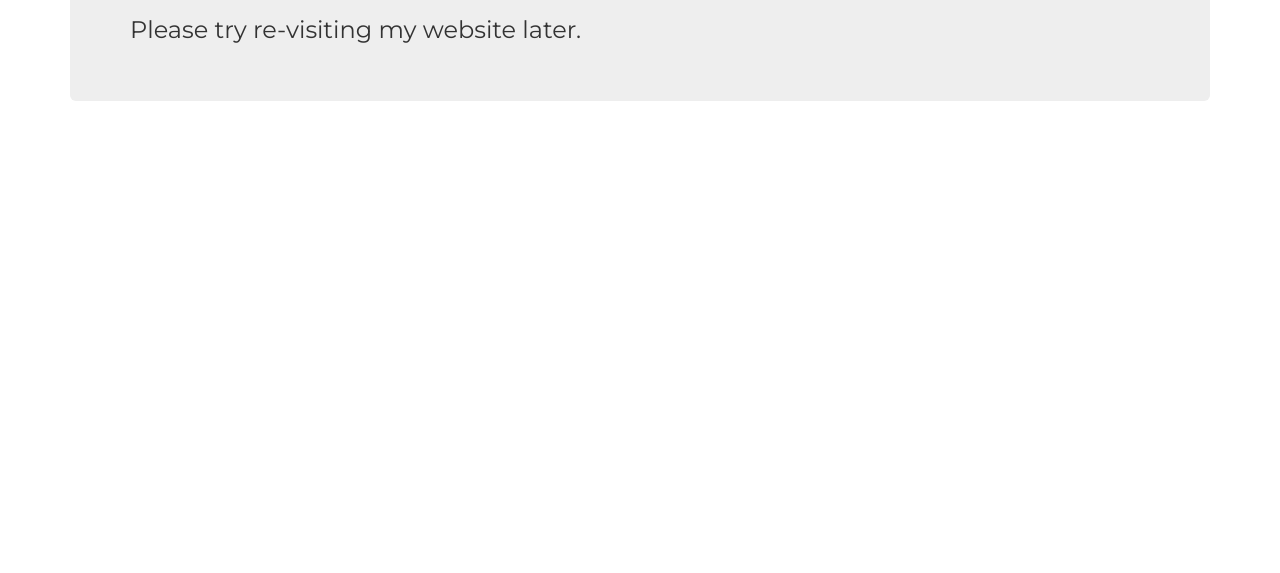
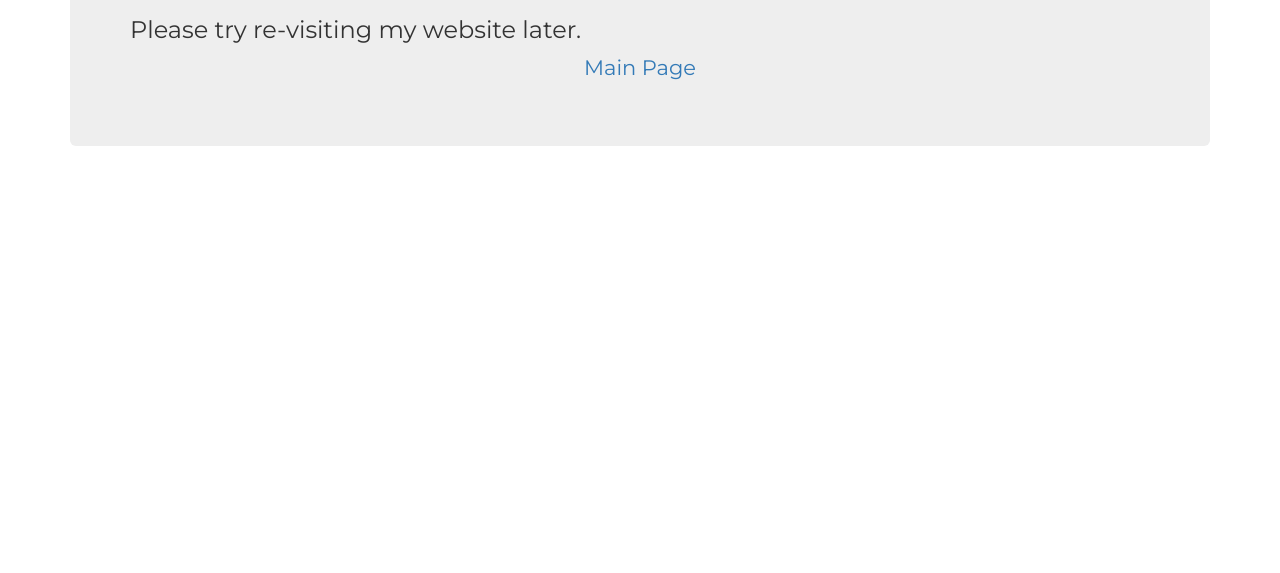
Before and after one commit to FlamesRunner/flamesrunner.github.io, a plain HTML site: page index.html in a window 1280 px wide. Shown: the part 227-800 px from the top of the page. Drawn offline with nearby package versions, Linux system fonts and the light colour scheme.

Commit message:
modified:   index.html

```diff
--- a/index.html
+++ b/index.html
@@ -13,6 +13,7 @@
 <h1>Sorry!</h1>
 <h3>We're currently performing routine maintenance.</h3>
 <h3>Please try re-visiting my website later.</h3>
+<center><p><a href="https://andrew-hong.me">Main Page</a></p></center>
 </div>
 </div>
 </body>
```
